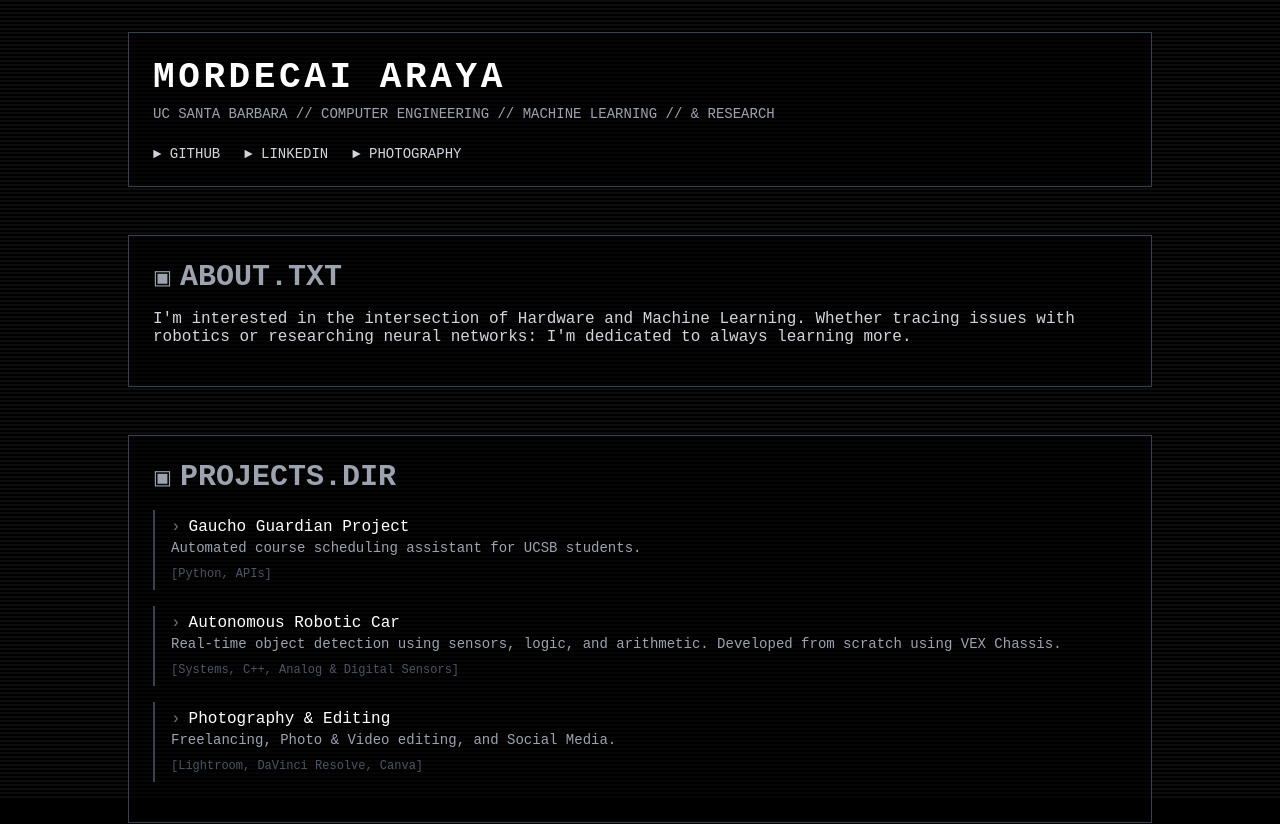
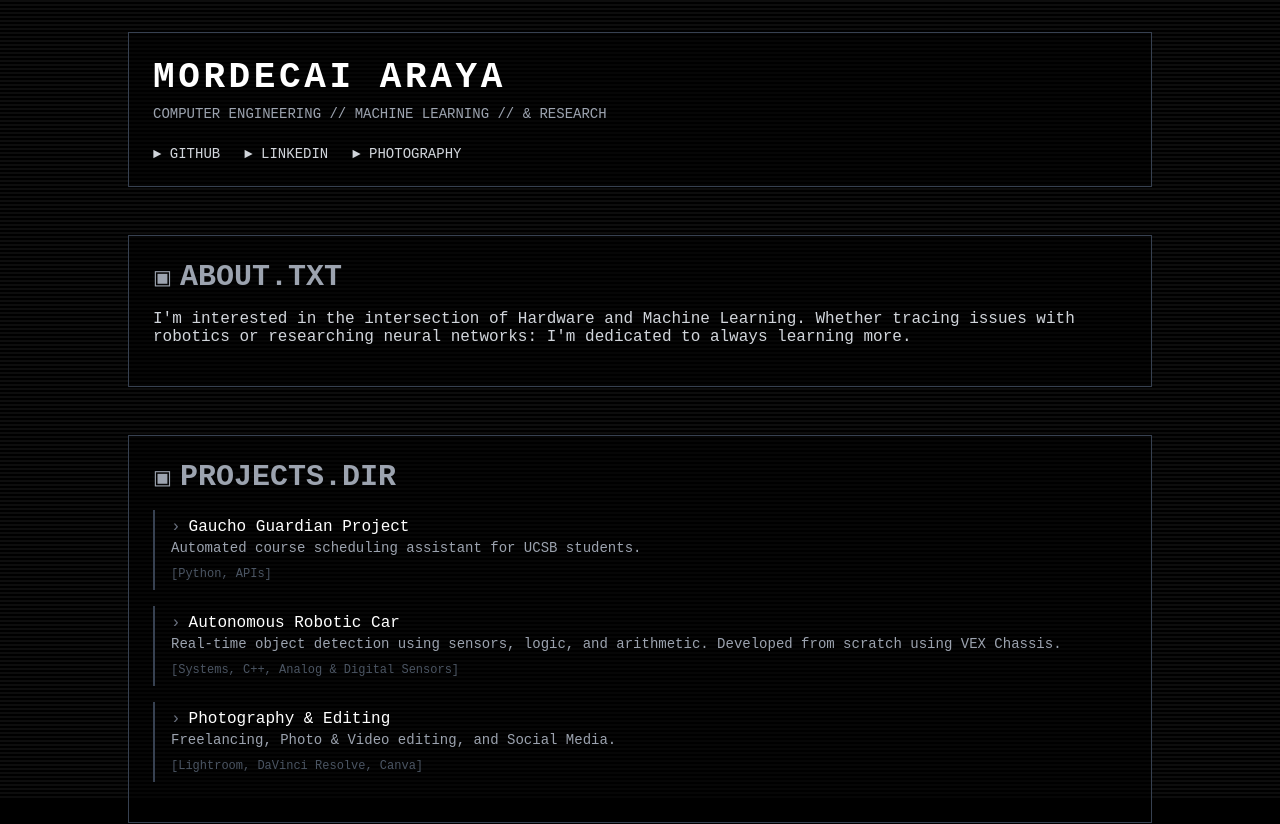
Before and after one commit to mordecaai/mordecaai.github.io, a plain HTML site: page index.html in a window 1280 px wide. Shown: the top 824 px of the page. Drawn offline with Linux system fonts and the light colour scheme.

Commit message:
header fix

```diff
--- a/index.html
+++ b/index.html
@@ -11,8 +11,7 @@
         <!-- Header -->
         <div class="section">
             <h1>MORDECAI ARAYA</h1>
-            <p class="subtitle">UC SANTA BARBARA //
-                COMPUTER ENGINEERING // MACHINE LEARNING // & RESEARCH </p>
+            <p class="subtitle">COMPUTER ENGINEERING // MACHINE LEARNING // & RESEARCH </p>
 
             <div class="social-links">
                 <a href="https://github.com/mordecaai" target="_blank">► GITHUB</a>
```
